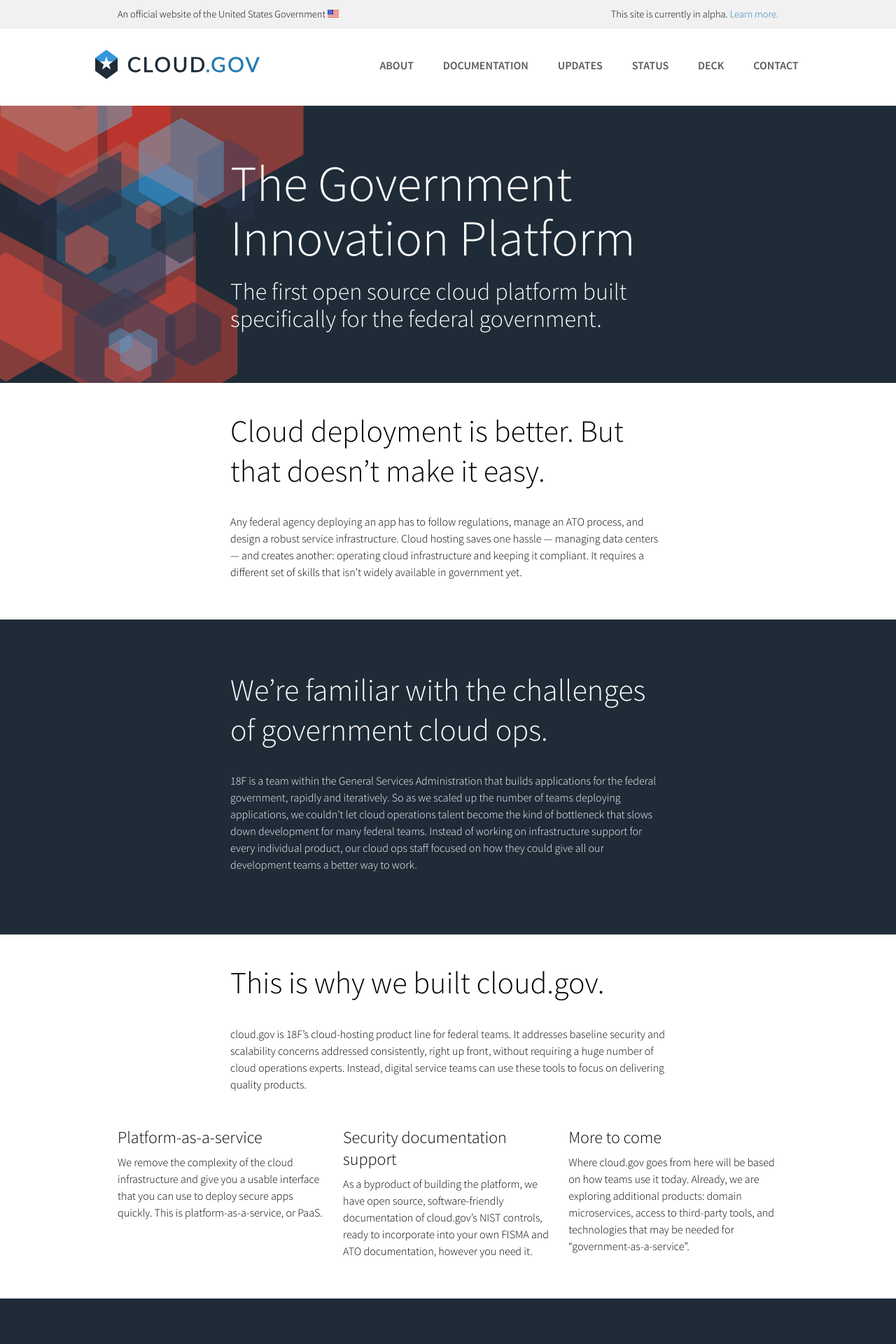
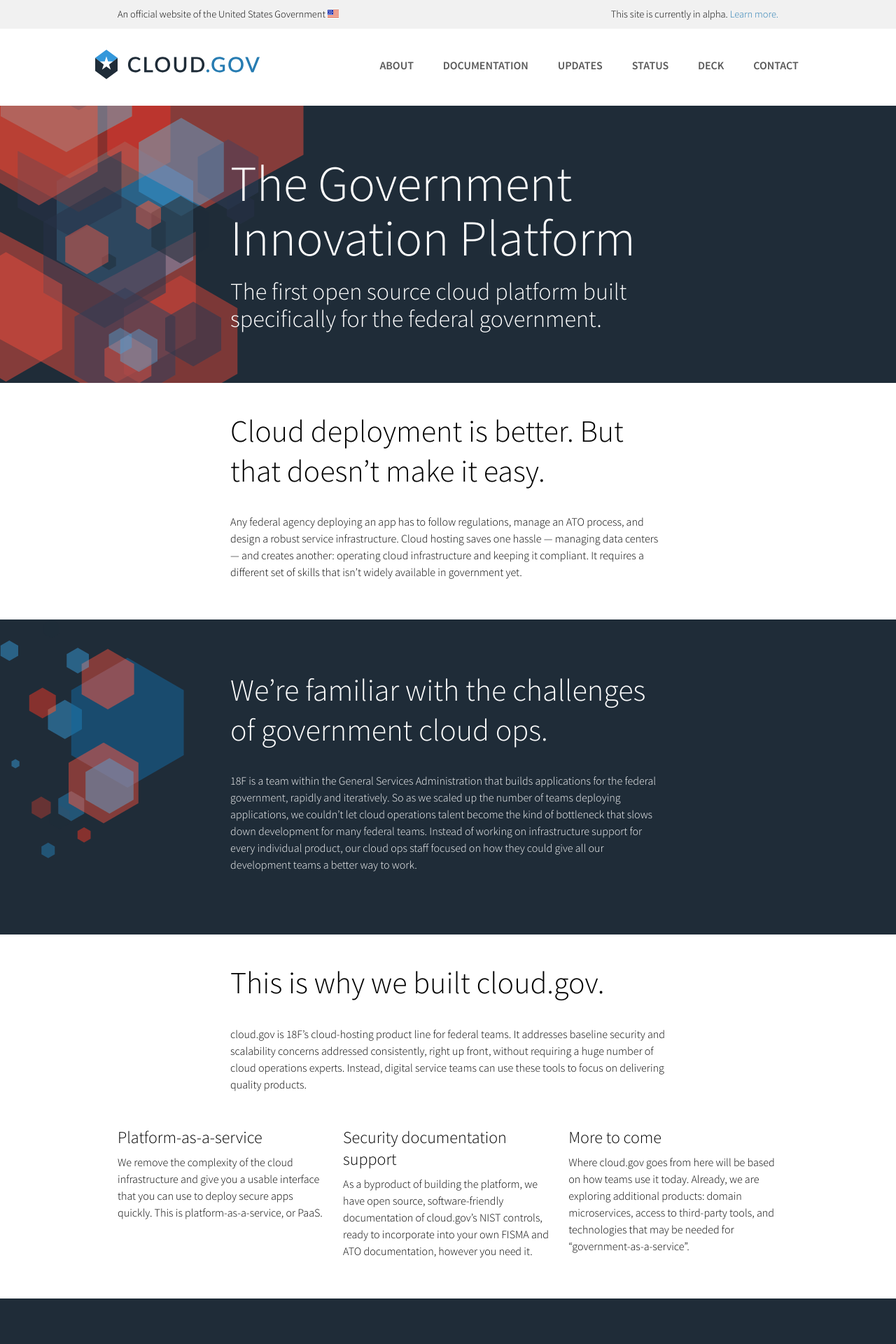
Before and after one commit to cloud-gov/cg-landing, a Jekyll site: the page built from pages/home.md, in a window 1280 px wide. Shown: the top 1920 px of the page at 70% size. Built offline with Jekyll 4.4.1, drawn with Linux system fonts in a browser that asks for light colours; comment, search, counter and statistics services are not loaded.

Commit message:
Added another background design element

```diff
--- a/_layouts/home.html
+++ b/_layouts/home.html
@@ -31,7 +31,7 @@ layout: base
   </div>
 </section>
 
-<section class="usa-content section section-dark">
+<section class="usa-content section section-dark section-bg-far-r">
   <div class="usa-grid">
     <div class="section-content usa-content">
       <h1>We’re familiar with the challenges of government cloud ops.</h1>
--- a/assets/css/cg_style.css
+++ b/assets/css/cg_style.css
@@ -2645,6 +2645,10 @@ blockquote {
       .section-bg:before {
         left: -12rem; } }
 
+.section-bg-far-r {
+  background-image: url("../img/cg-bg-c.png");
+  background-repeat: no-repeat; }
+
 .section-light {
   background: #ffffff; }
 
```
Also changed, not shown: assets/img/cg-bg-c.png (added).
